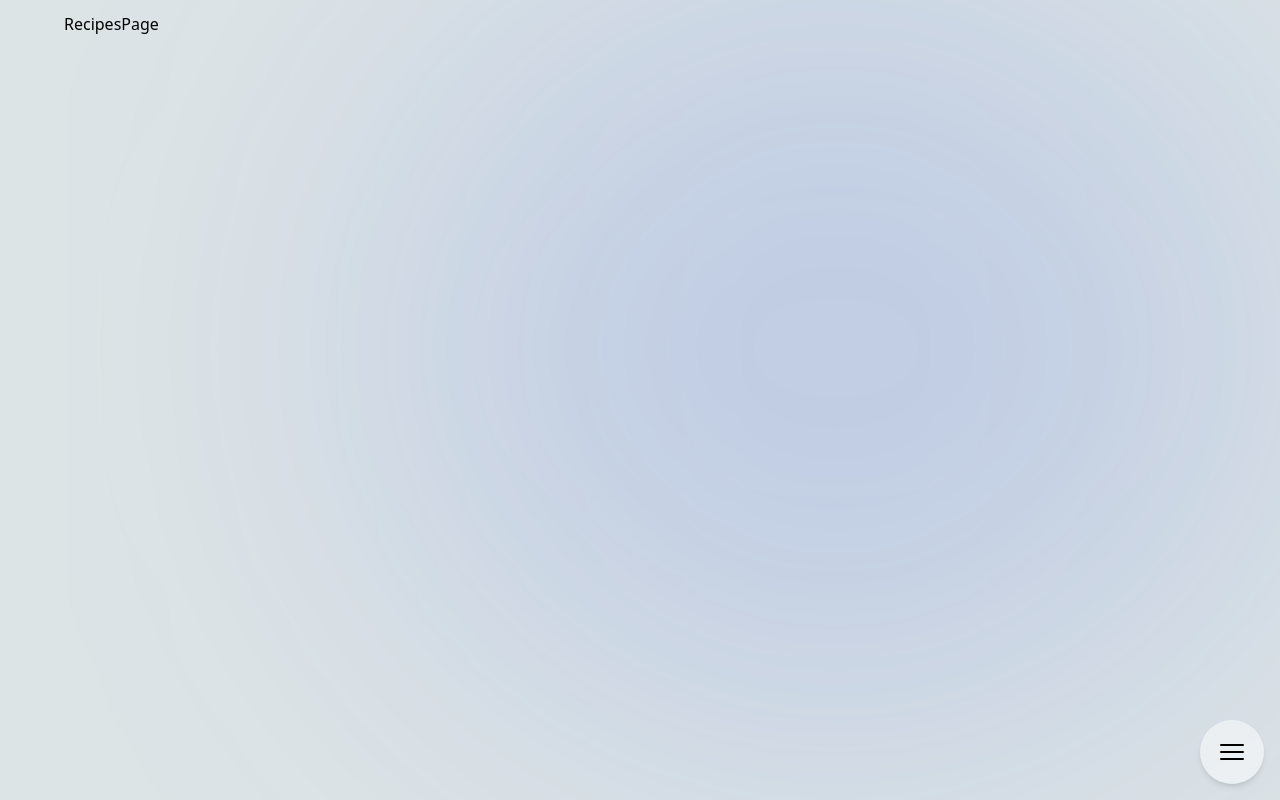
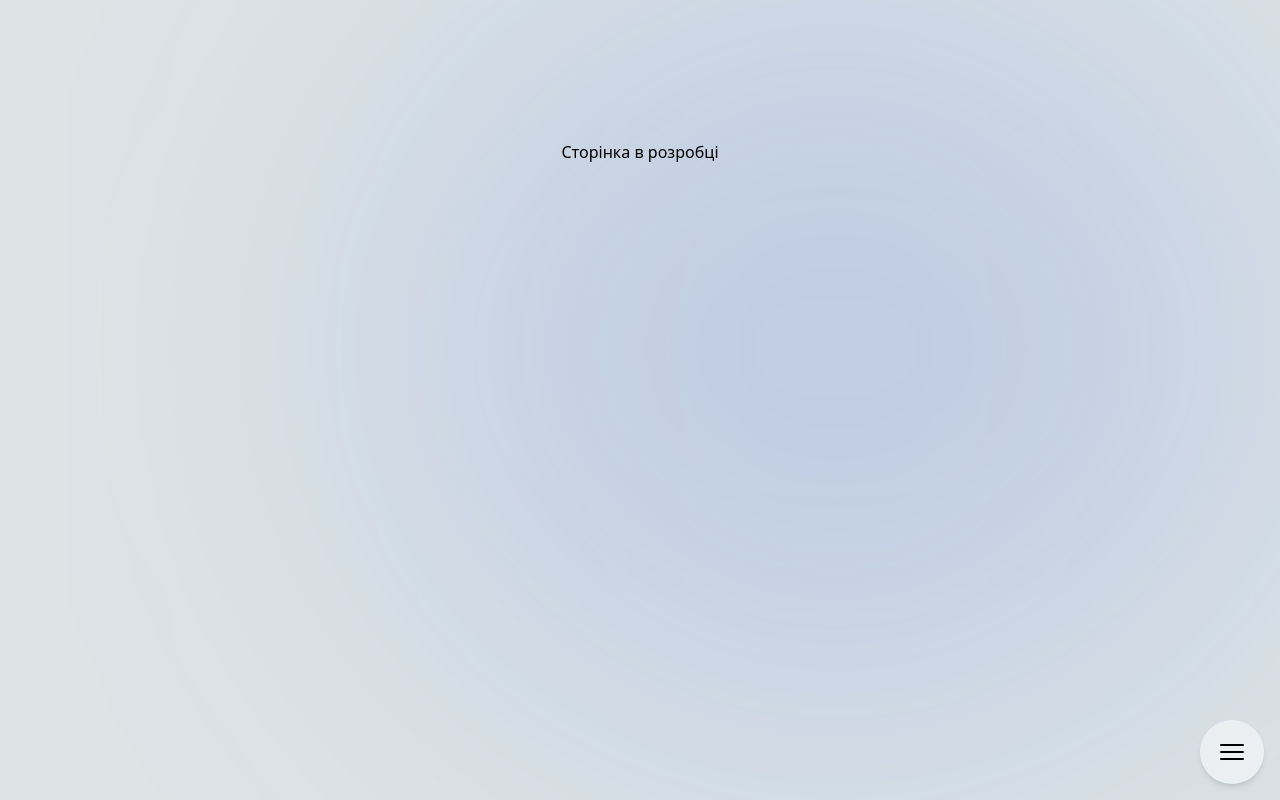
Before and after one commit to bodik87/puzo, a React (Vite) app: page /recipes in a window 1280 px wide. Built offline with nearby package versions, Linux system fonts and the light colour scheme.

Commit message:
Added info

```diff
--- a/src/pages/RecipesPage.jsx
+++ b/src/pages/RecipesPage.jsx
@@ -1,5 +1,5 @@
 import React from "react";
 
 export default function RecipesPage() {
-  return <div>RecipesPage</div>;
+  return <div className="flex justify-center pt-32">Сторiнка в розробцi</div>;
 }
```
